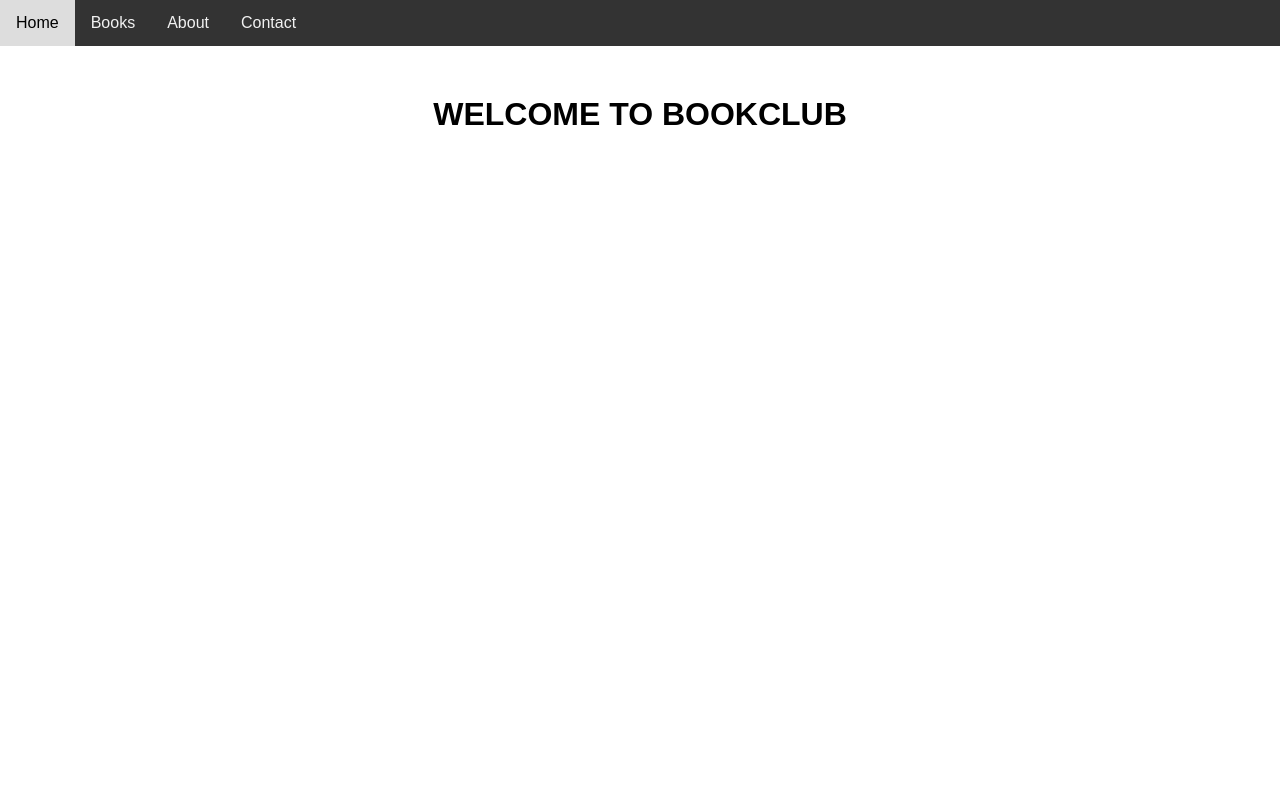
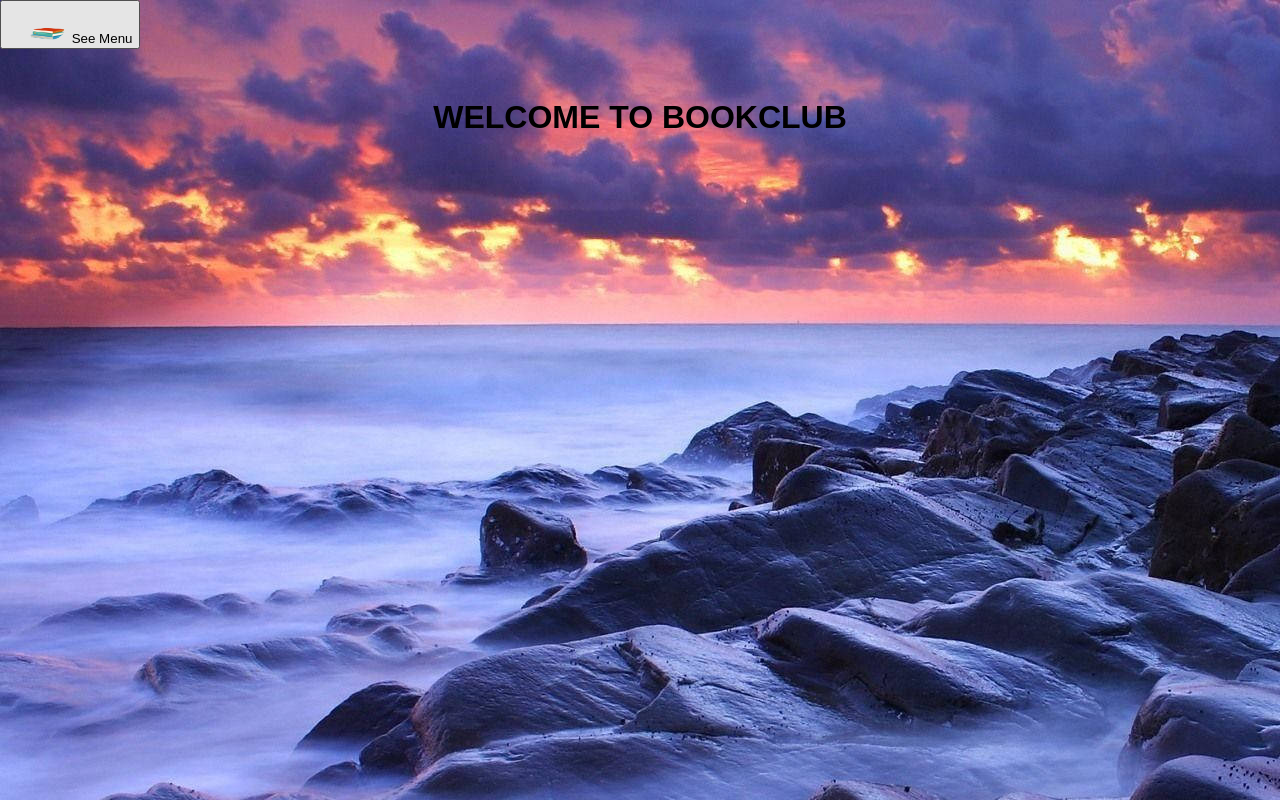
Before and after one commit to 1JoySara/x-poison.github.io, a plain HTML site: page Home_page.html in a window 1280 px wide. Drawn offline with Linux system fonts and the light colour scheme.

Commit message:
Bookclub Web Design

```diff
--- a/Home_page.html
+++ b/Home_page.html
@@ -11,12 +11,19 @@
             font-family: Arial, sans-serif;
             margin: 0;
             padding: 0;
+            background-image: url(./assets/login_background.jpg);
         }
 
         .navbar {
-            overflow: hidden;
-            background-color: #333;
+            display: none;
+            /* your CSS styles for the navigation bar */
         }
+
+        .show-navbar {
+            display: block;
+        }
+
+
 
         .navbar a {
             float: left;
@@ -40,20 +47,35 @@
                 text-align: left;
             }
         }
+
+        img{
+            border-radius: 50%;
+            width: 40px;
+            height: 20px;
+            padding-top: 20px;
+            padding-left: 20px;
+        }
+
     </style>
 </head>
 
 <body>
 
+    <button onclick="toggleNavbar()">
+        <img src="assets/nav.png" alt="Menu Icon">
+        See Menu</button>
     <div class="navbar">
         <a href="#home">Home</a>
         <a href="#books">Books</a>
         <a href="#about">About</a>
         <a href="#contact">Contact</a>
+        <a href="index.html">Login</a>
     </div>
 
     <h1 style="text-align: center; margin-top: 50px;">WELCOME TO BOOKCLUB</h1>
 
+    <script src="script.js"></script>
+
 </body>
 
 </html>
--- a/script.js
+++ b/script.js
@@ -23,25 +23,7 @@ function validateForm() {
     }
 }
 
-// function validateForm() {
-//     var yearInput = document.getElementById("yearofstudies");
-//     var yearError = document.getElementById("yearError");
-
-//     // Reset error message
-//     yearError.textContent = "";
-
-//     // Parse the input value to ensure it's treated as a number
-//     var yearValue = parseInt(yearInput.value);
-
-//     // Check if the parsed input value is a valid number
-//     if (isNaN(yearValue)) {
-//         yearError.textContent = "Year of Studies must be a number.";
-//         return false; // Prevent form submission
-//     }
-
-//     // Check if the parsed input value is within the valid range
-//     if (yearValue < 1 || yearValue > 4) {
-//         yearError.textContent = "Year of Studies must be a number between 1 and 4.";
-//         return false; // Prevent form submission
-//     }
-// }
+function toggleNavbar() {
+    var navbar = document.querySelector('.navbar');
+    navbar.classList.toggle('show-navbar');
+}
```
Also changed, not shown: index.html (+5 -0 lines), assets/nav.png (added).
